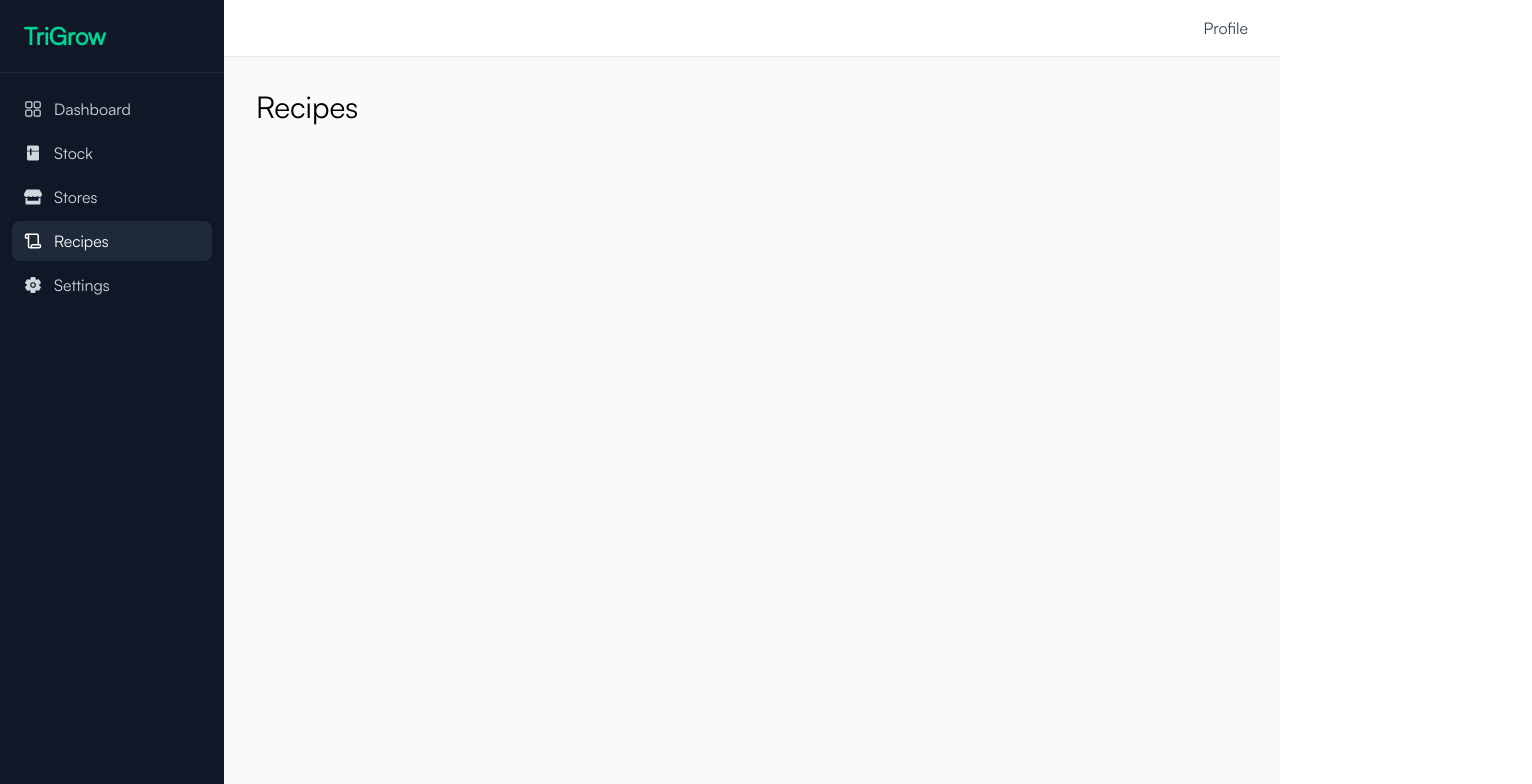
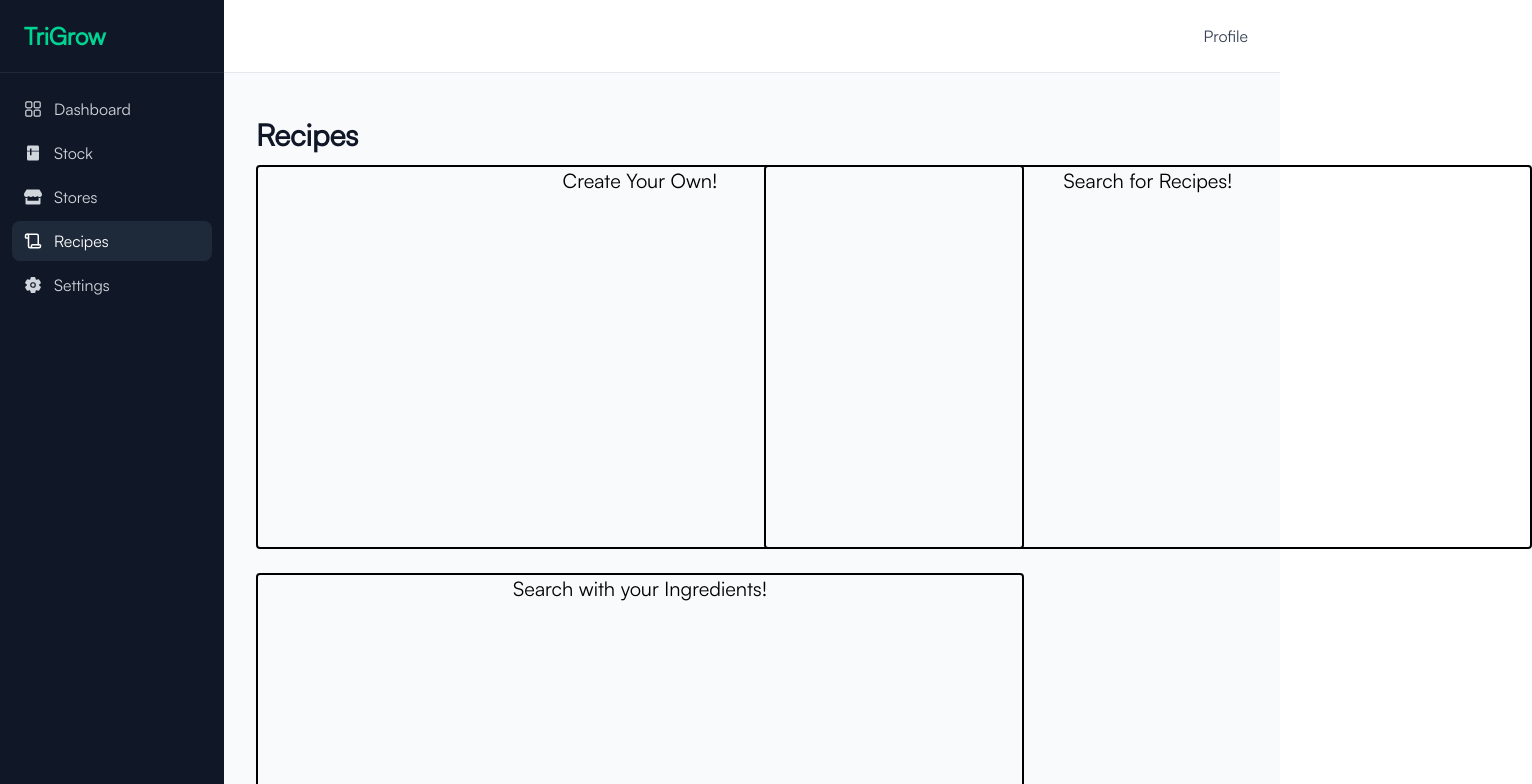
Before and after one commit to saranillozed55/TriGro, a React app in the folder frontend/: page /recipes in a window 1280 px wide. Shown: the top 784 px of the page, 1532 px wide, since content can reach past the window. Built offline with nearby package versions, Linux system fonts and the light colour scheme; no server answers; the HTML template or start-up script is replaced by a standard one.

Commit message:
UI update for Recipes, Search sorting

```diff
--- a/frontend/package.json
+++ b/frontend/package.json
@@ -11,6 +11,7 @@
   },
   "dependencies": {
     "@tailwindcss/vite": "^4.3.3",
+    "motion": "^13.4.4",
     "react": "^19.2.8",
     "react-dom": "^19.2.8",
     "react-icons": "^5.7.0",
--- a/frontend/src/components/MyInventoryDash.jsx
+++ b/frontend/src/components/MyInventoryDash.jsx
@@ -30,14 +30,14 @@ export default function MyInvetoryDash() {
           ))}
         </div>
       </div>
-      <div className ="flex flex-horizontal gap-4 ">
+      {/* <div className ="flex flex-horizontal gap-4 ">
         <div className = "bg-gray-300 w-fit rounded p-2">
             <button className = "cursor-pointer" onClick={() => setShowItemMenu(true)}>+ Add Item</button>
         </div>
         <div className ="bg-gray-300 w-fit rounded p-2">
             <button className = "cursor-pointer" onClick={() => setShowRemoveItemMenu(true)}>+ Remove Item</button>
         </div>
-      </div>
+      </div> */}
     </>
   );
 }
--- a/frontend/src/components/Navbar.jsx
+++ b/frontend/src/components/Navbar.jsx
@@ -1,6 +1,6 @@
 export default function Navbar() {
   return (
-    <header className="flex items-center justify-between px-8 py-4 border-b border-gray-200 bg-white">
+    <header className="flex items-center justify-between px-8 py-6 border-b  border-gray-200 bg-white">
       <div />
       <div className="flex items-center gap-2 text-gray-700">
         <span></span>
--- /dev/null
+++ b/frontend/src/components/RecipeSearchCard.jsx
@@ -0,0 +1,10 @@
+
+//there should be parameters here to set the name of it, destination, etc.
+export default function RecipeSearchCard({title}) {
+
+    return(
+        <div className="border-2 rounded w-3xl h-96">
+            <h1 className="text-xl text-center">{title}</h1>
+        </div>
+    )
+}
--- a/frontend/src/pages/Recipes.jsx
+++ b/frontend/src/pages/Recipes.jsx
@@ -1,9 +1,29 @@
+import { useState } from "react"
+import RecipeSearchCard from "../components/RecipeSearchCard"
+
 
 export default function Recipes() {
 
+    const[search, setSearch] = useState('')
+
+    const recipeCards = [
+        {label: "Create Your Own!", icon: null},
+        {label: "Search for Recipes!", icon: null},
+        {label: "Search with your Ingredients!", icon: null}
+    ]
+
     return(
         <>
-            <h1 className="text-3xl">Recipes</h1>
+            <div>
+                <div className ="flex flex-col gap-3 py-3">
+                    <h2 className="text-3xl font-semibold text-gray-900">Recipes</h2>
+                </div>
+                <div className ="grid grid-cols-2 gap-6">
+                    {recipeCards.map((card) => (
+                        <RecipeSearchCard key={card.label} title={card.label}/>
+                    ))}
+                </div>
+            </div>
         </>
     )
 }
--- a/frontend/src/pages/Stock.jsx
+++ b/frontend/src/pages/Stock.jsx
@@ -1,32 +1,39 @@
-import {useState} from "react"
+import {useState, useEffect} from "react"
 import { useInventory } from "../components/InventoryContext"
 import AddItemMenu from "../components/AddItemMenu"
 import RemoveItemMenu from "../components/RemoveItemMenu"
 
 
 export default function Stock() {
+  const {inventory, handleGetAllInventory} = useInventory();
   const[search, setSearch] = useState('')
   const[showRemoveItemMenu, setShowRemoveItemMenu] = useState(false);
 
+  //creates acopy of inventory array
+  const filteredData = [...inventory].sort((a,b) => {
+    const searchTerm = search.toLowerCase();
 
-  const handleSearchChange = (newSearch) => {
-    setSearch(newSearch.target.value)
-  }
+    const aMatch = a.name.toLowerCase().includes(searchTerm);
+    const bMatch = b.name.toLowerCase().includes(searchTerm);
 
+    if(aMatch && !bMatch) return -1; // put a before b
+    if(!aMatch && bMatch) return 1; // put b before a
+
+    return 0;
+  });
 
   const[showItemMenu, setShowItemMenu] = useState(false);
-  const {inventory, handleGetAllInventory} = useInventory();
 
   //TODO: Make cards for this page instead of plain text
   return(
     <>
       {showRemoveItemMenu && (<RemoveItemMenu onItemRemoved={handleGetAllInventory} onClosePerformed={() => setShowRemoveItemMenu(false)}/>)}
       {showItemMenu && (<AddItemMenu onItemAdded={handleGetAllInventory} onClosePerformed={() => setShowItemMenu(false)}/>)}
-      <div className ="flex flex-col gap-3 ">
-        <h2 className="text-2xl font-semibold text-gray-900">Stock</h2>
+      <div className ="flex flex-col gap-3 py-3 ">
+        <h2 className="text-3xl font-semibold text-gray-900">Stock</h2>
         <div className ="border-gray-800 px-2 py-2 shadow-sm rounded">
           <input className="w-100" type="text" placeholder="Search your inventory..."
-          onChange={handleSearchChange} maxLength="50"></input>
+          onChange={(e) => setSearch(e.target.value)} maxLength="50"></input>
         </div>
         <div className ="flex flex-horizontal gap-2">
           <div className = "bg-gray-300 w-fit rounded p-2">
@@ -35,9 +42,12 @@ export default function Stock() {
           <div className = "bg-gray-300 w-fit rounded p-2">
                 <button className = "cursor-pointer" onClick={() => setShowRemoveItemMenu(true)}>- Remove Item</button>
           </div>
+          <div className = "bg-gray-300 w-fit rounded p-2">
+                <button className = "cursor-pointer">^ Update Item</button>
+          </div>
         </div>
         <div className="space-y-3">
-          {inventory.map((item) => (
+          {filteredData.map((item) => (
               <div key={item.id} className="flex items-end">
                 <span className="flex items-center gap-2">
                   <span>{item.name}</span>
```
Also changed, not shown: 2 other files (tests, documents, lock files or other folders).
